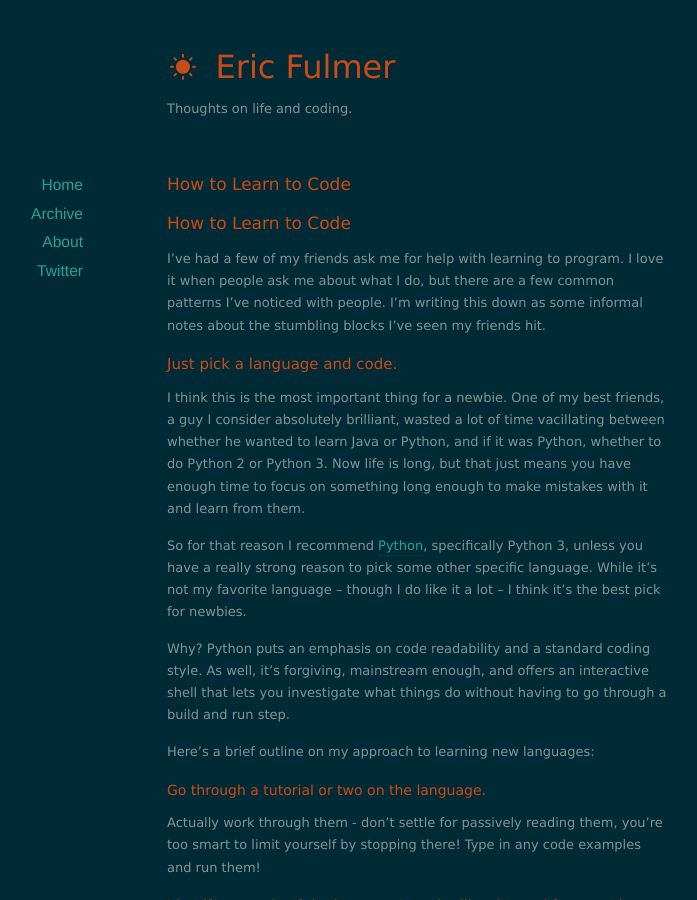
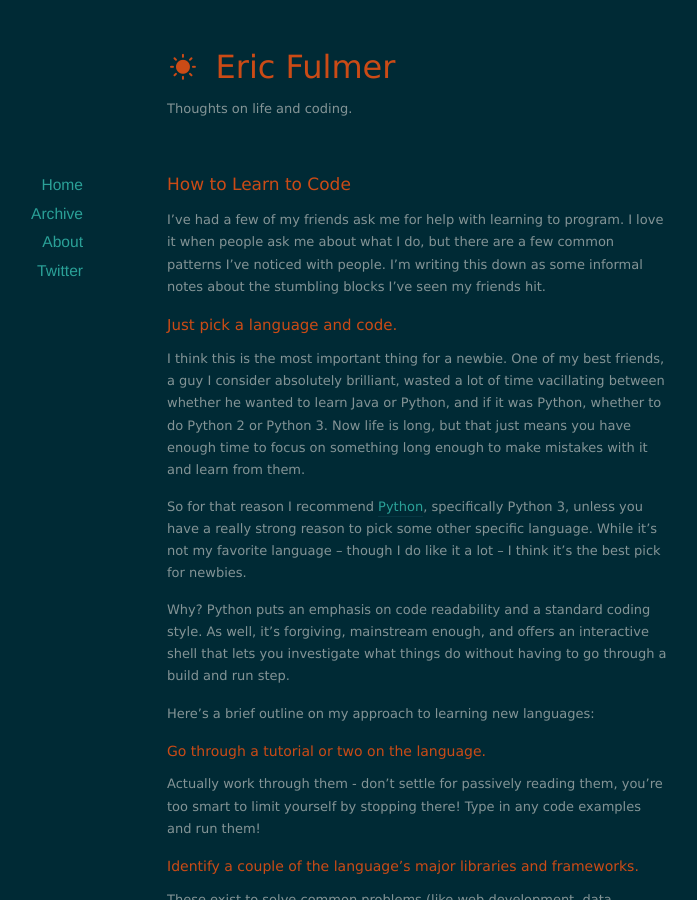
Before and after one commit to EFulmer/EFulmer.github.io, a Jekyll site: the page built from _posts/2016-02-28-how-to-learn-to-code.markdown, in a window 1280 px wide and 900 px high. Shown: the whole window, without its empty margins (223-920 px from the left). Built offline with Jekyll 4.4.1, drawn with Linux system fonts in a browser that asks for light colours; nearby versions of some CDN libraries.

Commit message:
fix duplicate titles on last 2 posts

```diff
--- a/_posts/2016-02-28-how-to-learn-to-code.markdown
+++ b/_posts/2016-02-28-how-to-learn-to-code.markdown
@@ -2,9 +2,6 @@
 layout: post
 title:	"How to Learn to Code"
 ---
-
-How to Learn to Code
-====================
 
 I've had a few of my friends ask me for help with learning to program. I love it when people ask me about what I do, but there are a few common patterns I've noticed with people. I'm writing this down as some informal notes about the stumbling blocks I've seen my friends hit.
 
--- a/_posts/2016-05-23-caffeine.markdown
+++ b/_posts/2016-05-23-caffeine.markdown
@@ -2,9 +2,6 @@
 layout: post
 title:	"Caffeine"
 ---
-
-Caffeine
-====================
 
 We like coffee. Not just software engineers, or even the larger class of technology professionals, but humanity as a whole likes coffee. We like caffeine so much that we've invented all sorts of increasingly ridiculous energy drinks to get it into our system.
 
```
